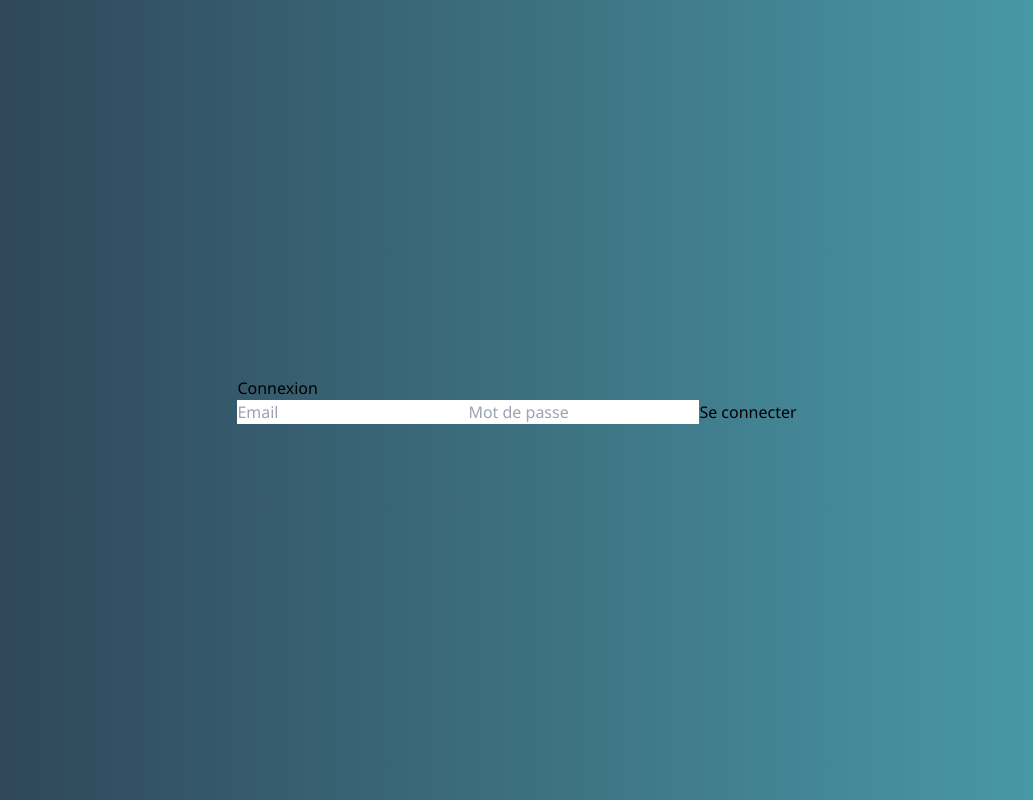
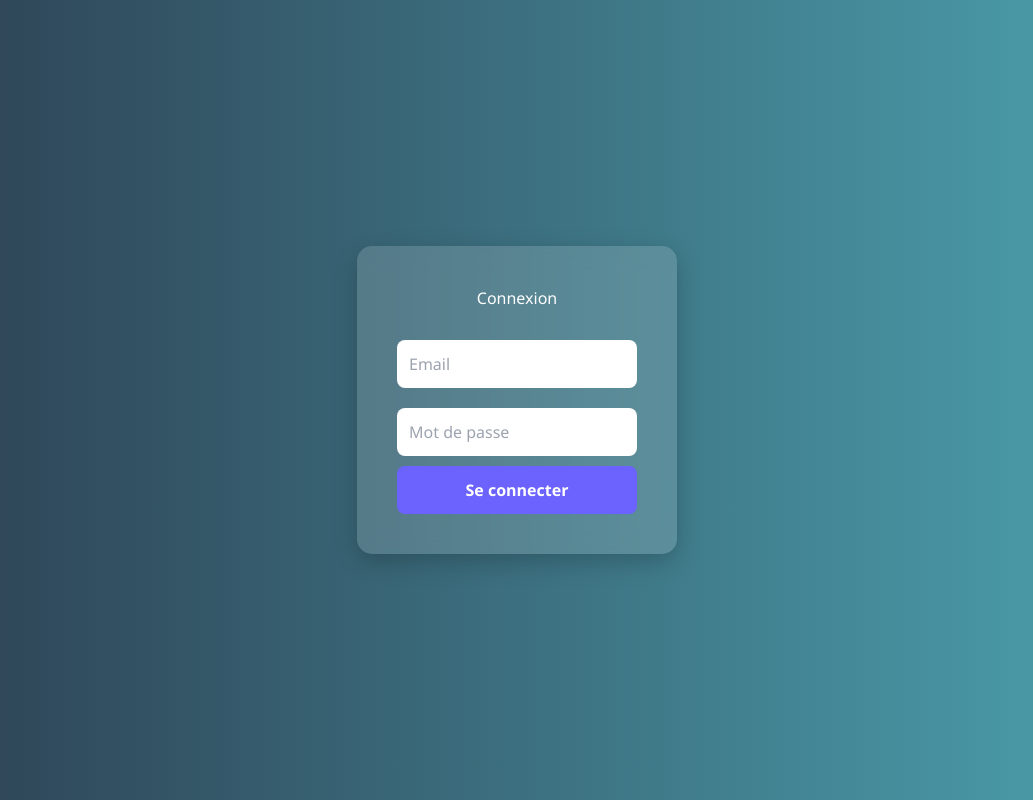
Before and after one commit to OneOffsas/OneOFFClaim, a React (Vite) app: page /login in a window 1280 px wide. Shown: the whole page, without its empty margins (123-1156 px from the left). Built offline with nearby package versions, Linux system fonts and the light colour scheme; no server answers; the HTML template or start-up script is replaced by a standard one.

Commit message:
Update Login.jsx

```diff
--- a/src/pages/Login.jsx
+++ b/src/pages/Login.jsx
@@ -1,44 +1,33 @@
+// src/pages/Login.jsx
 import React, { useState } from 'react';
 import './login.css';
+import { useNavigate } from 'react-router-dom';
+import { auth } from '../firebaseConfig';
+import { signInWithEmailAndPassword } from 'firebase/auth';
 
 const Login = () => {
   const [email, setEmail] = useState('');
-  const [motDePasse, setMotDePasse] = useState('');
-  const [message, setMessage] = useState('');
+  const [password, setPassword] = useState('');
+  const navigate = useNavigate();
 
-  const handleLogin = async (e) => {
-    e.preventDefault();
-    setMessage('Connexion en cours...');
-
+  const handleLogin = async () => {
     try {
-      // Ajoute ici l’appel à Firebase Auth
-      setMessage('✅ Connexion réussie');
+      await signInWithEmailAndPassword(auth, email, password);
+      alert("✅ Connexion réussie !");
+      navigate('/dashboard');
     } catch (error) {
-      setMessage('❌ Connexion échouée');
+      alert(`❌ Erreur : ${error.message}`);
     }
   };
 
   return (
     <div className="login-container">
-      <form className="login-form" onSubmit={handleLogin}>
+      <div className="login-card">
         <h2>Connexion</h2>
-        <input
-          type="email"
-          placeholder="Email"
-          value={email}
-          required
-          onChange={(e) => setEmail(e.target.value)}
-        />
-        <input
-          type="password"
-          placeholder="Mot de passe"
-          value={motDePasse}
-          required
-          onChange={(e) => setMotDePasse(e.target.value)}
-        />
-        <button type="submit">Se connecter</button>
-        <p className="login-message">{message}</p>
-      </form>
+        <input type="email" placeholder="Email" value={email} onChange={e => setEmail(e.target.value)} />
+        <input type="password" placeholder="Mot de passe" value={password} onChange={e => setPassword(e.target.value)} />
+        <button onClick={handleLogin}>Se connecter</button>
+      </div>
     </div>
   );
 };
```
